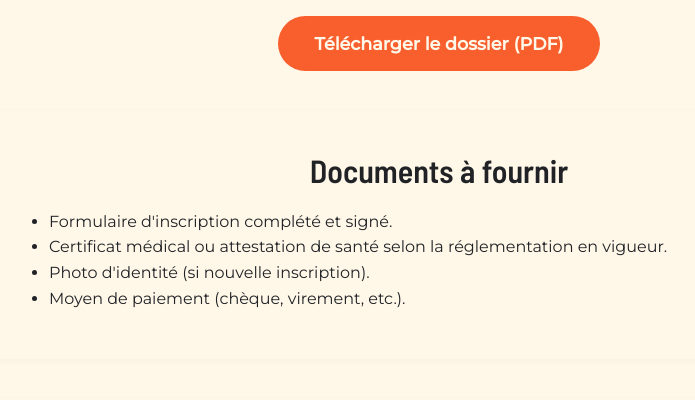
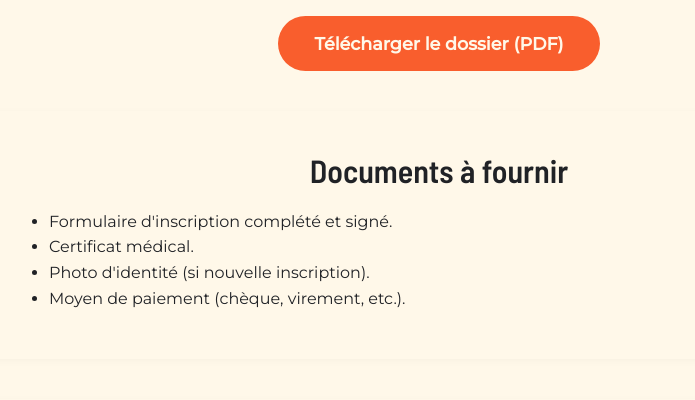
Before and after one commit to Sasukisse/tennis-club-rambouillet, a PHP site: page /inscriptions.html in a window 1280 px wide. Shown: the part 582-982 px from the top of the page, without its empty margins (201-896 px from the left). Run offline with PHP 8.4, Linux system fonts and the light colour scheme; some libraries are stand-ins or nearby versions.

Commit message:
Modifications mineurs dans inscriptions et admin-shop.

```diff
--- a/inscriptions.html
+++ b/inscriptions.html
@@ -66,7 +66,7 @@
         <h2>Documents à fournir</h2>
         <ul style="text-align:left; margin: 18px auto; max-width: 780px; line-height: 1.6;">
           <li>Formulaire d'inscription complété et signé.</li>
-          <li>Certificat médical ou attestation de santé selon la réglementation en vigueur.</li>
+          <li>Certificat médical.</li>
           <li>Photo d'identité (si nouvelle inscription).</li>
           <li>Moyen de paiement (chèque, virement, etc.).</li>
         </ul>
--- a/php/admin-shop.php
+++ b/php/admin-shop.php
@@ -564,7 +564,7 @@ $products = $pdo->query("SELECT * FROM products ORDER BY created_at DESC")->fetc
       </section>
 
       <div class="form-row" style="margin-top:16px">
-        <a class="btn" href="/tennis-club-rambouillet/php/admin.php">← Retour au panel admin</a>
+        <a class="btn" href="/tennis-club-rambouillet/php/admin.php">Retour au panel admin</a>
         <a class="btn" href="/tennis-club-rambouillet/php/logout.php">Se déconnecter</a>
       </div>
     </div>
```
Also changed, not shown: img/produits/prod_69805827c0373.jpg (added).
